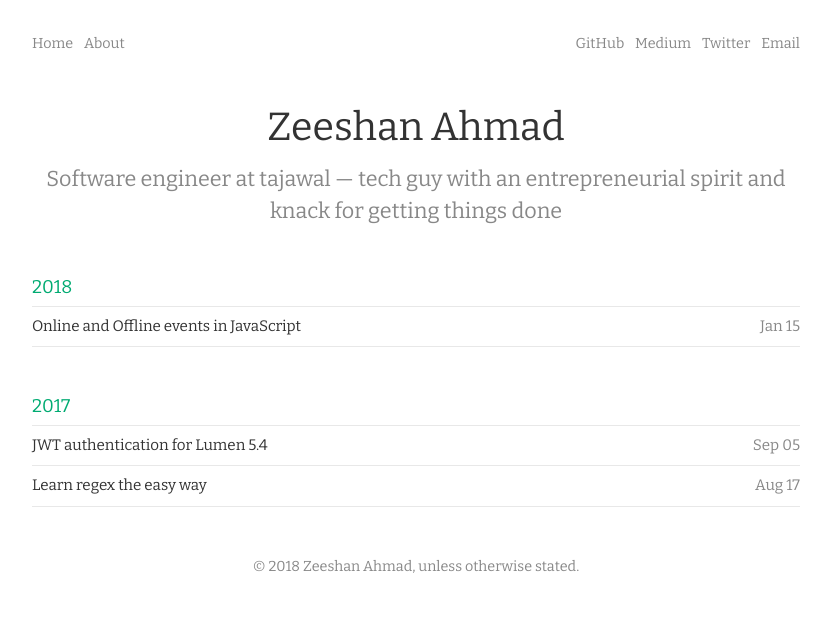
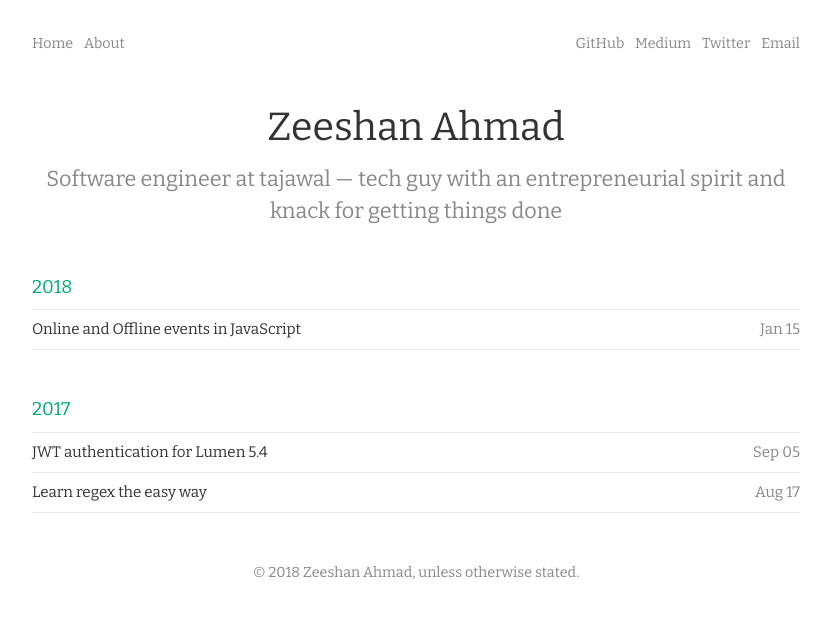
Before and after one commit to ziishaned/ziishaned.github.io, a Jekyll site: the page built from index.html, in a window 1280 px wide. Shown: the top 618 px of the page, without its empty margins (224-1055 px from the left). Built offline with Jekyll 4.4.1, drawn with Linux system fonts in a browser that asks for light colours; comment, search, counter and statistics services are not loaded.

Commit message:
Minor style fixes

```diff
--- a/_sass/_base.scss
+++ b/_sass/_base.scss
@@ -242,7 +242,7 @@ footer {
 
 .section__title {
   margin-bottom: 0;
-  padding-bottom: 0.5rem;
+  padding-bottom: 0.7rem;
   border-bottom: 1px solid $gray-light;
   color: $green;
   font-size: 1.15rem;
```
